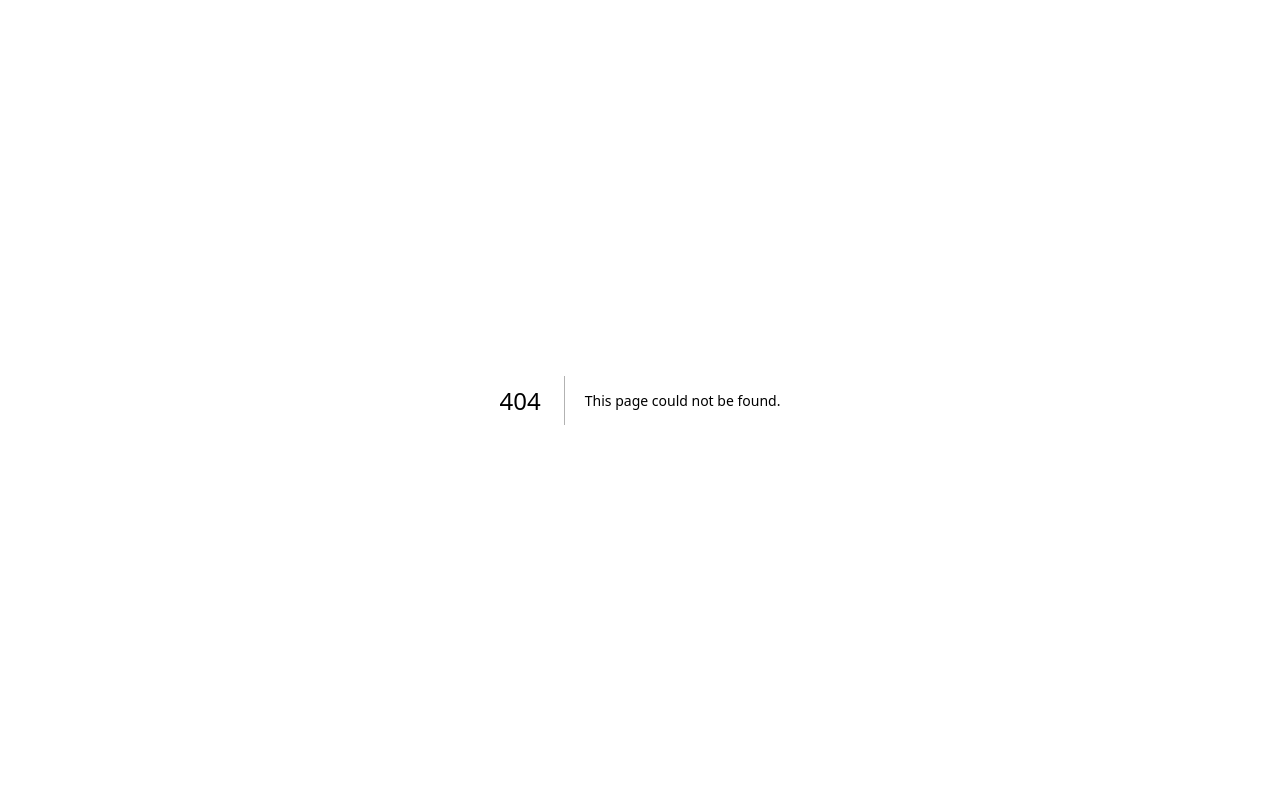
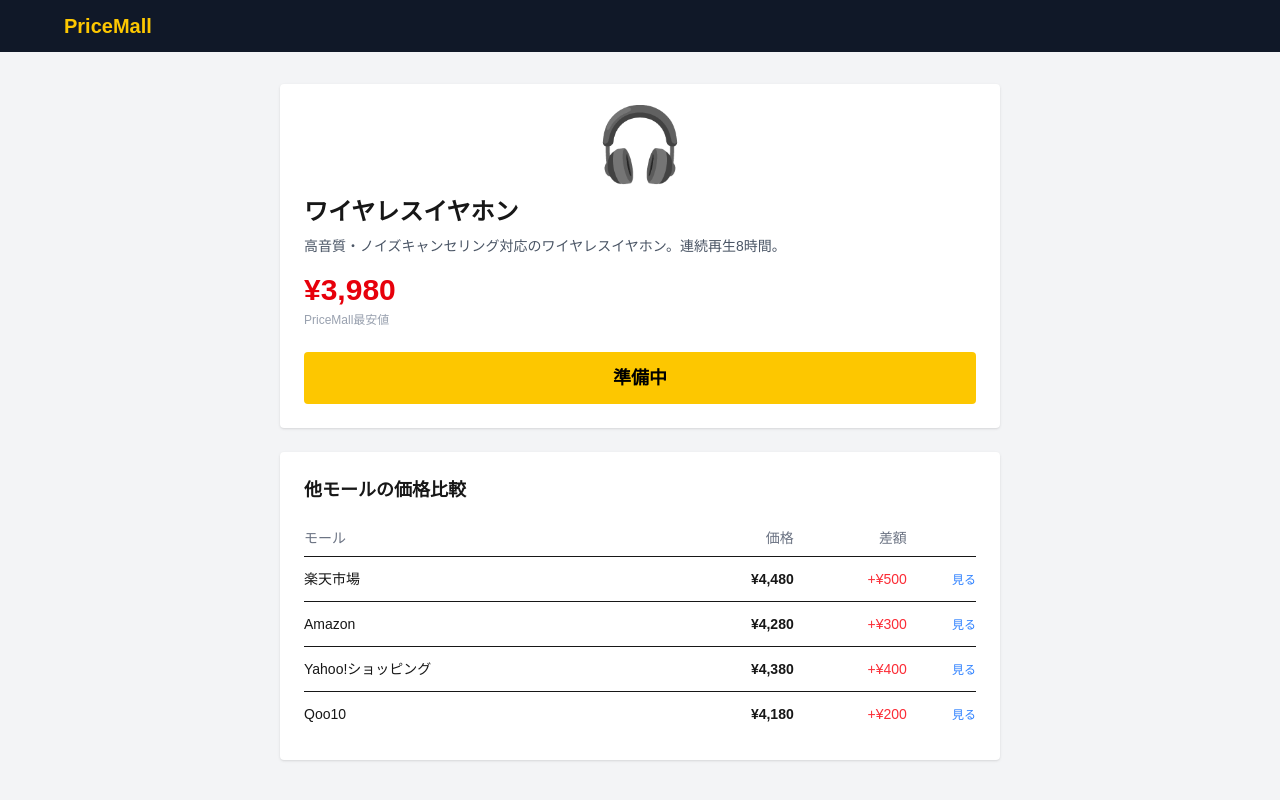
Before and after one commit to fukuda-alt/price-mall, a Next.js app: page /products/1 in a window 1280 px wide. Before the commit this address had no page. Built offline with nearby package versions, Linux system fonts and the light colour scheme.

Commit message:
feat: add product detail page with price comparison

```diff
--- a/src/app/page.tsx
+++ b/src/app/page.tsx
@@ -62,12 +62,12 @@ export default function Home() {
           <h2 className="text-lg font-bold mb-3">商品一覧</h2>
           <div className="grid grid-cols-2 sm:grid-cols-3 md:grid-cols-4 gap-4">
             {mockProducts.map((p) => (
-              <div key={p.id} className="bg-white rounded p-4 shadow-sm hover:shadow-md transition-shadow cursor-pointer">
+              <Link key={p.id} href={`/products/${p.id}`} className="bg-white rounded p-4 shadow-sm hover:shadow-md transition-shadow cursor-pointer block">
                 <div className="text-5xl text-center mb-3">{p.image}</div>
                 <div className="text-sm text-gray-800 mb-1">{p.name}</div>
                 <div className="text-base font-bold text-red-600 mb-1">¥{p.price.toLocaleString()}</div>
                 <div className="text-xs text-gray-400">{p.store}</div>
-              </div>
+              </Link>
             ))}
           </div>
         </section>
--- /dev/null
+++ b/src/app/products/[id]/page.tsx
@@ -0,0 +1,90 @@
+import Link from "next/link";
+
+const mockProducts = [
+  { id: 1, name: "ワイヤレスイヤホン", image: "🎧", description: "高音質・ノイズキャンセリング対応のワイヤレスイヤホン。連続再生8時間。" },
+  { id: 2, name: "スマートウォッチ", image: "⌚", description: "心拍数・歩数計測対応。防水仕様のスマートウォッチ。" },
+  { id: 3, name: "モバイルバッテリー", image: "🔋", description: "20000mAh大容量。USB-C/A対応モバイルバッテリー。" },
+  { id: 4, name: "Bluetoothスピーカー", image: "🔊", description: "360度サウンド・防水対応のポータブルスピーカー。" },
+  { id: 5, name: "USBハブ", image: "🖥️", description: "USB3.0×4ポート対応の高速USBハブ。" },
+  { id: 6, name: "充電ケーブル", image: "🔌", description: "急速充電対応・断線しにくい強化ナイロン素材。" },
+  { id: 7, name: "webカメラ", image: "📷", description: "フルHD1080p対応。在宅ワークに最適なwebカメラ。" },
+  { id: 8, name: "キーボード", image: "⌨️", description: "静音設計・メカニカルスイッチ採用のワイヤレスキーボード。" },
+];
+
+const mockPrices = [
+  { productId: 1, priceMall: 3980, rakuten: 4480, amazon: 4280, yahoo: 4380, qoo10: 4180 },
+  { productId: 2, priceMall: 12800, rakuten: 14800, amazon: 13900, yahoo: 14200, qoo10: 13500 },
+  { productId: 3, priceMall: 2480, rakuten: 2980, amazon: 2780, yahoo: 2880, qoo10: 2680 },
+  { productId: 4, priceMall: 4980, rakuten: 5980, amazon: 5480, yahoo: 5680, qoo10: 5280 },
+  { productId: 5, priceMall: 1980, rakuten: 2480, amazon: 2280, yahoo: 2180, qoo10: 2080 },
+  { productId: 6, priceMall: 890, rakuten: 1280, amazon: 1080, yahoo: 980, qoo10: 950 },
+  { productId: 7, priceMall: 6800, rakuten: 7800, amazon: 7200, yahoo: 7500, qoo10: 7100 },
+  { productId: 8, priceMall: 8900, rakuten: 10800, amazon: 9800, yahoo: 10200, qoo10: 9500 },
+];
+
+export default async function ProductPage({ params }: { params: Promise<{ id: string }> }) {
+  const { id: rawId } = await params;
+  const id = parseInt(rawId);
+  const product = mockProducts.find((p) => p.id === id);
+  const prices = mockPrices.find((p) => p.productId === id);
+
+  if (!product || !prices) {
+    return <div className="p-8 text-center text-gray-500">商品が見つかりません</div>;
+  }
+
+  const compareRows = [
+    { store: "楽天市場", price: prices.rakuten, url: "#" },
+    { store: "Amazon", price: prices.amazon, url: "#" },
+    { store: "Yahoo!ショッピング", price: prices.yahoo, url: "#" },
+    { store: "Qoo10", price: prices.qoo10, url: "#" },
+  ];
+
+  return (
+    <div className="min-h-screen bg-gray-100">
+      <header className="bg-gray-900 text-white px-6 py-3">
+        <div className="max-w-6xl mx-auto flex items-center gap-4">
+          <Link href="/" className="text-xl font-bold text-yellow-400 whitespace-nowrap">PriceMall</Link>
+        </div>
+      </header>
+      <div className="max-w-3xl mx-auto px-6 py-8">
+        <div className="bg-white rounded p-6 shadow-sm mb-6">
+          <div className="text-7xl text-center mb-4">{product.image}</div>
+          <h1 className="text-2xl font-bold mb-2">{product.name}</h1>
+          <p className="text-gray-600 text-sm mb-4">{product.description}</p>
+          <div className="text-3xl font-bold text-red-600 mb-1">¥{prices.priceMall.toLocaleString()}</div>
+          <div className="text-xs text-gray-400 mb-6">PriceMall最安値</div>
+          <button className="w-full bg-yellow-400 text-black font-bold py-3 rounded text-lg hover:bg-yellow-300">
+            準備中
+          </button>
+        </div>
+        <div className="bg-white rounded p-6 shadow-sm">
+          <h2 className="text-lg font-bold mb-4">他モールの価格比較</h2>
+          <table className="w-full text-sm">
+            <thead>
+              <tr className="border-b">
+                <th className="text-left py-2 text-gray-500 font-normal">モール</th>
+                <th className="text-right py-2 text-gray-500 font-normal">価格</th>
+                <th className="text-right py-2 text-gray-500 font-normal">差額</th>
+                <th className="py-2"></th>
+              </tr>
+            </thead>
+            <tbody>
+              {compareRows.map((row) => (
+                <tr key={row.store} className="border-b last:border-0">
+                  <td className="py-3">{row.store}</td>
+                  <td className="text-right py-3 font-bold">¥{row.price.toLocaleString()}</td>
+                  <td className="text-right py-3 text-red-500">
+                    +¥{(row.price - prices.priceMall).toLocaleString()}
+                  </td>
+                  <td className="text-right py-3">
+                    <a href={row.url} className="text-blue-500 hover:underline text-xs">見る</a>
+                  </td>
+                </tr>
+              ))}
+            </tbody>
+          </table>
+        </div>
+      </div>
+    </div>
+  );
+}
```
